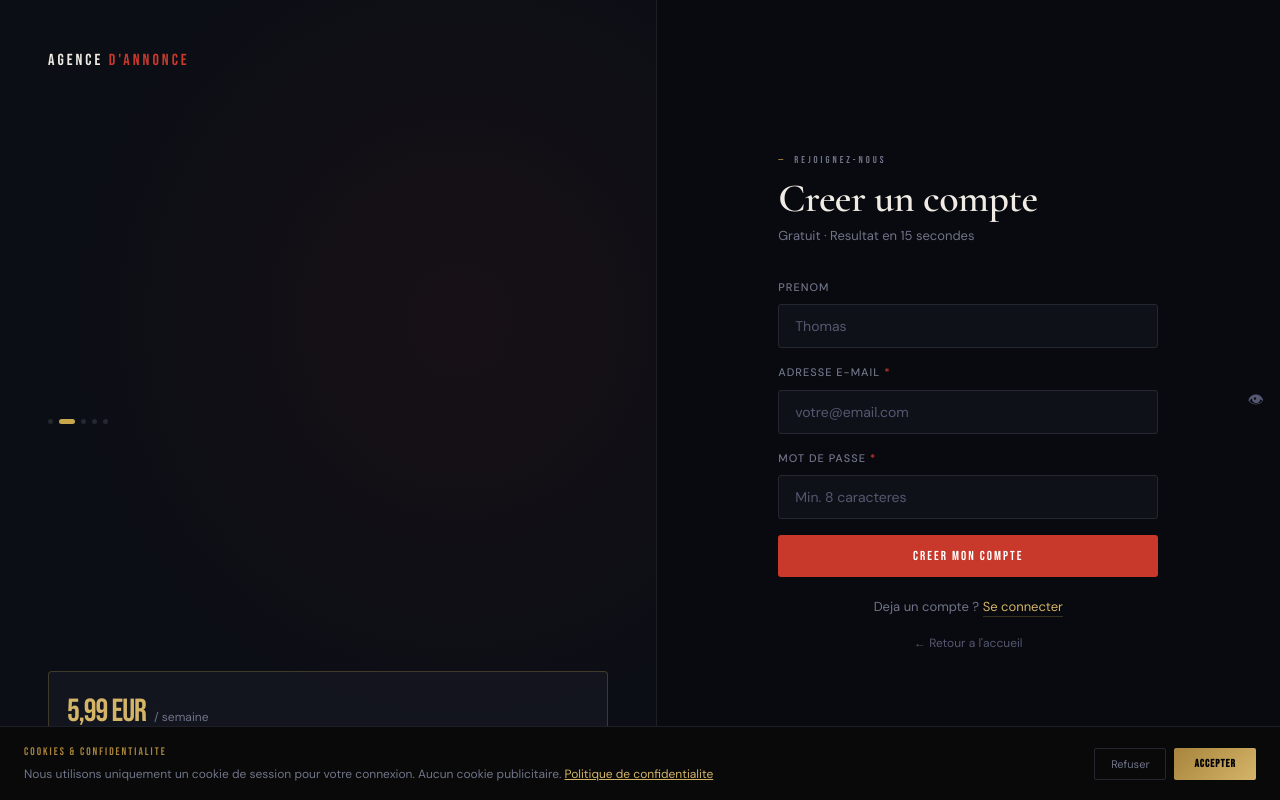
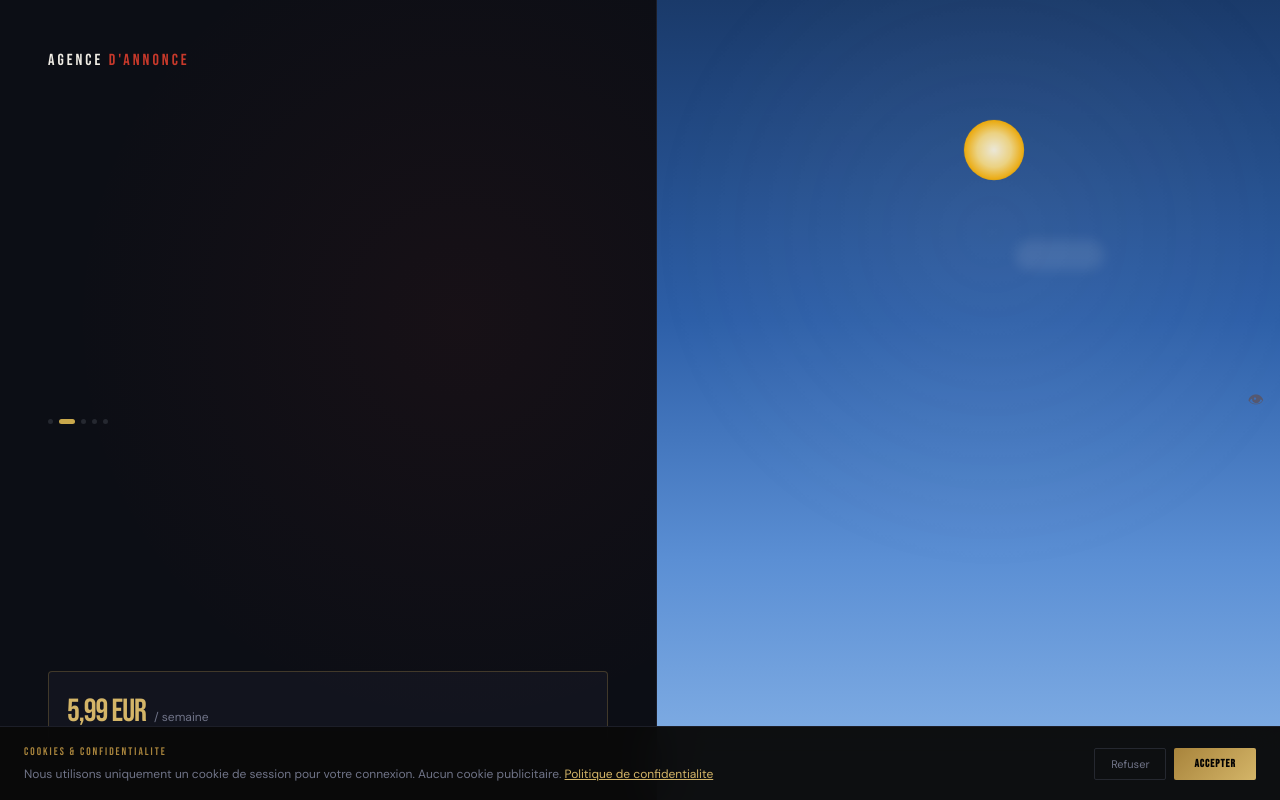
Before and after one commit to nppro4-art/Agence-Annonce, a Next.js app: page /auth/register in a window 1280 px wide. Built offline with nearby package versions, Linux system fonts and the light colour scheme.

Commit message:
Update register.js

```diff
--- a/pages/auth/register.js
+++ b/pages/auth/register.js
@@ -1,4 +1,5 @@
 import { useState, useEffect } from 'react'
+import { SkyBackground } from '../../lib/SkyBackground'
 import { useRouter } from 'next/router'
 import Link from 'next/link'
 
@@ -68,6 +69,7 @@ export default function Register() {
         }
       `}</style>
 
+      <SkyBackground />
       <div className="auth-left" style={{ flex: 1, background: 'var(--ink)', borderRight: '1px solid var(--border)', display: 'flex', flexDirection: 'column', justifyContent: 'space-between', padding: '48px', position: 'relative', overflow: 'hidden' }}>
         <div style={{ position: 'absolute', inset: 0, background: 'radial-gradient(ellipse at 70% 40%, rgba(200,57,43,.06) 0%, transparent 60%)', pointerEvents: 'none' }} />
         <Link href="/" style={{ fontFamily: 'var(--font-label)', fontSize: 16, letterSpacing: 3 }}>
```
